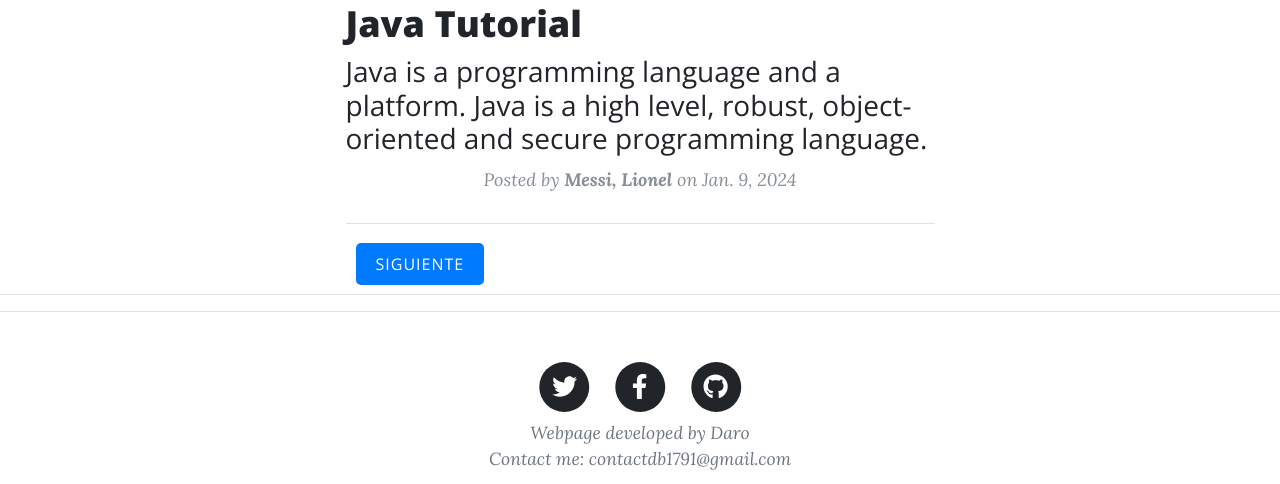
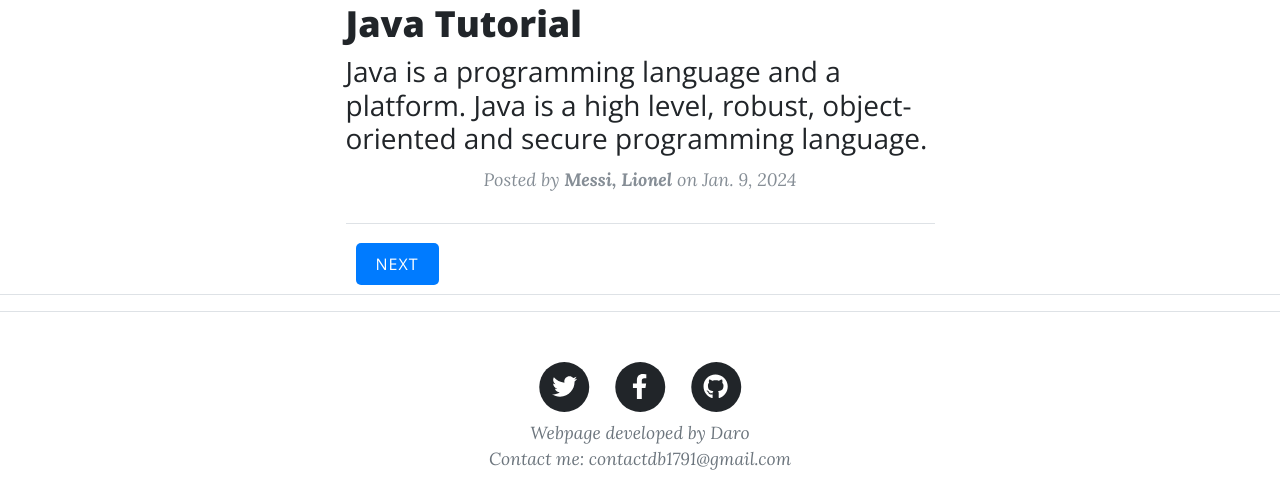
Before and after one commit to Daro1791/django_blog, a Django app: page / in a window 1280 px wide. Shown: the part 810-1294 px from the top of the page. Run offline with Django 5.2, Linux system fonts and the light colour scheme; data comes from the database, SQL or seed files in the repository; some libraries are stand-ins or nearby versions.

Commit message:
4 commit

```diff
--- a/templates/index.html
+++ b/templates/index.html
@@ -115,10 +115,10 @@
                 {% comment %} <button class="boton boton-anterior">Anterior</button>
                 <button class="boton">Siguiente</button> {% endcomment %}
                 {% if posts.has_previous %}
-                       <a href="?page={{ posts.previous_page_number }}{% if request.GET.search %}&q={{ request.GET.search }}{% endif %}" class="boton boton-anterior">Anterior</a>
+                       <a href="?page={{ posts.previous_page_number }}{% if request.GET.search %}&q={{ request.GET.search }}{% endif %}" class="boton boton-anterior">Previous</a>
                 {% endif %}
                 {% if posts.has_next %}
-                       <a href="?page={{ posts.next_page_number }}{% if request.GET.search %}&q={{ request.GET.search }}{% endif %}" class="boton">Siguiente</a>
+                       <a href="?page={{ posts.next_page_number }}{% if request.GET.search %}&q={{ request.GET.search }}{% endif %}" class="boton">Next</a>
                 {% endif %}
                 </div>
             </div>
```
